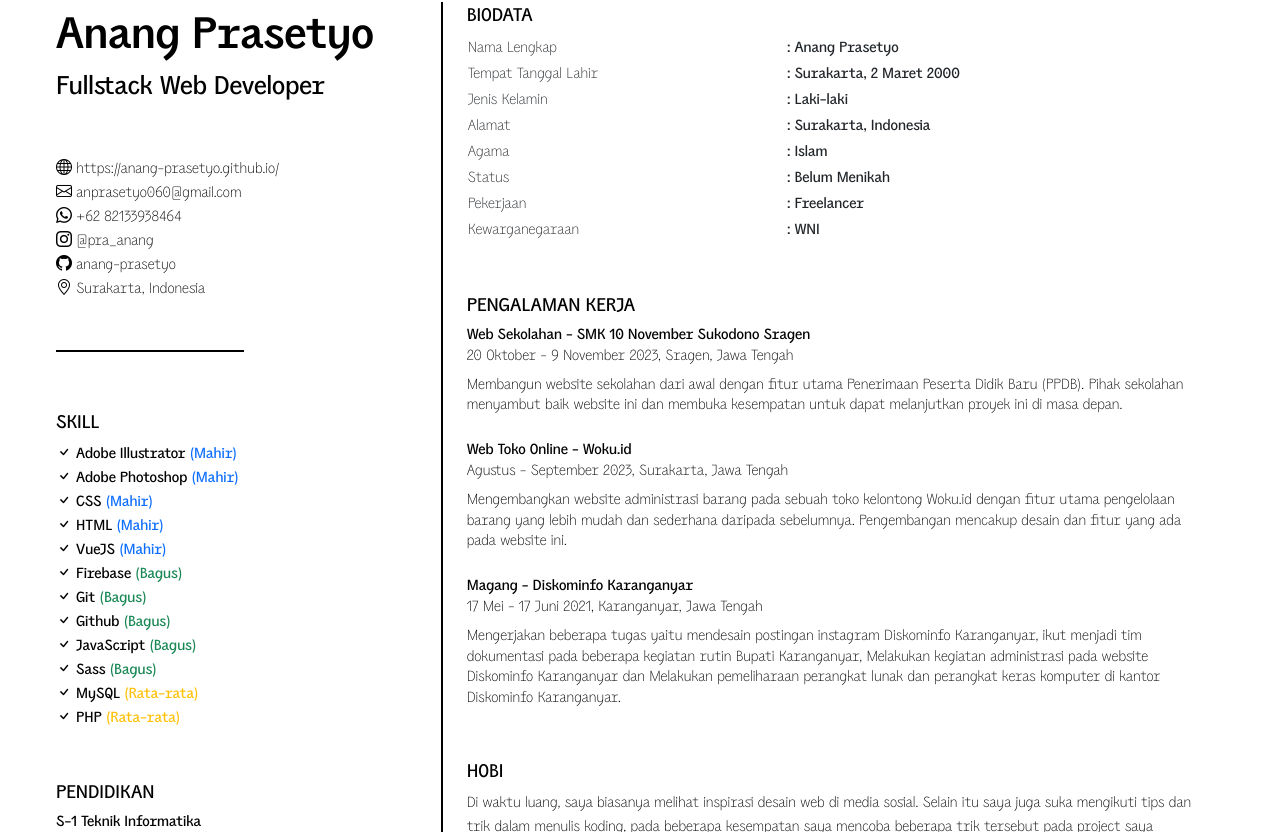
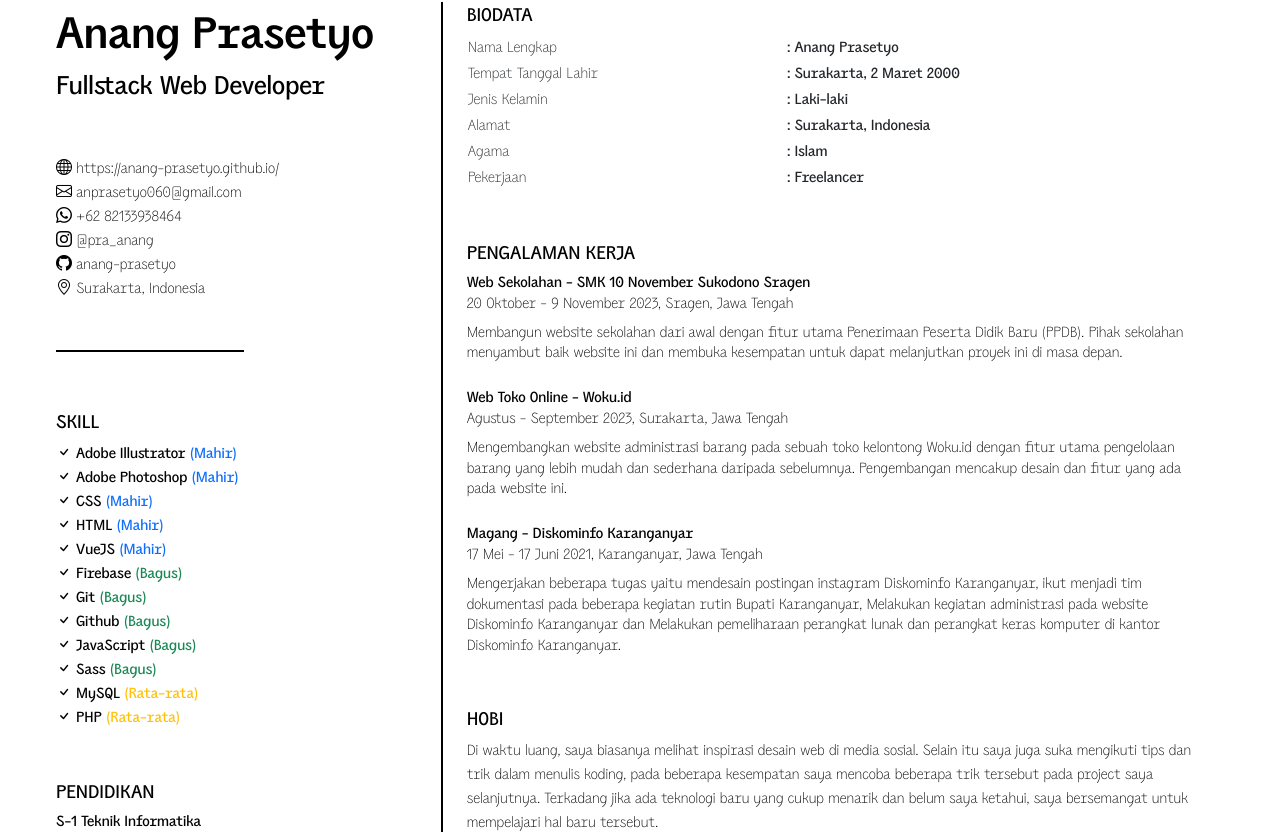
Before and after one commit to anang-prasetyo/anang-prasetyo.github.io, a Vue app: page / in a window 1280 px wide. Shown: the part 1008-1840 px from the top of the page. Built offline with nearby package versions, Linux system fonts and the light colour scheme.

Commit message:
new commit

```diff
--- a/src/components/HeroComponent.vue
+++ b/src/components/HeroComponent.vue
@@ -126,16 +126,8 @@
               <td>: Islam</td>
             </tr>
             <tr>
-              <td class="fw-light">Status</td>
-              <td>: Belum Menikah</td>
-            </tr>
-            <tr>
               <td class="fw-light">Pekerjaan</td>
               <td>: Freelancer</td>
-            </tr>
-            <tr>
-              <td class="fw-light">Kewarganegaraan</td>
-              <td>: WNI</td>
             </tr>
           </table>
         </div>
@@ -190,7 +182,7 @@
         <div class="position-absolute ps-3 pe-4 cycle-left" style="background-color: #F96269; bottom: 45%; right: 1.5rem; transform: translate(50%)rotate(-90deg);">
           <div>pengerjaan</div>
         </div>
-        <div class="position-absolute mb-2 ps-3 pe-4 cycle-left" style="background-color: #F96269; bottom: 0; left: 50%; transform: translateX(-50%);">
+        <div class="position-absolute mb-2 ps-3 pe-4 cycle-left" style="background-color: #F96269; bottom: 0; left: 50%; transform: translateX(-50%); width: 53%;">
           <div>pencocokan data</div>
         </div>
       </div>
--- a/src/components/MySkills.vue
+++ b/src/components/MySkills.vue
@@ -44,6 +44,7 @@ onMounted(() => {
   border: 1px solid black;
   border-top: 3px solid black;
   border-left: 3px solid black;
+  text-align: center;
   &-logo{
     background: lavender;
     height: 3rem;
```
Also changed, not shown: 4 other files (tests, documents, lock files or other folders).
